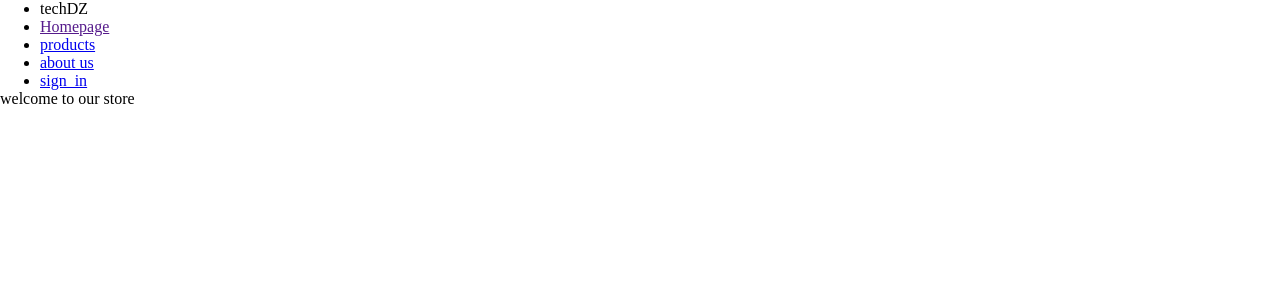
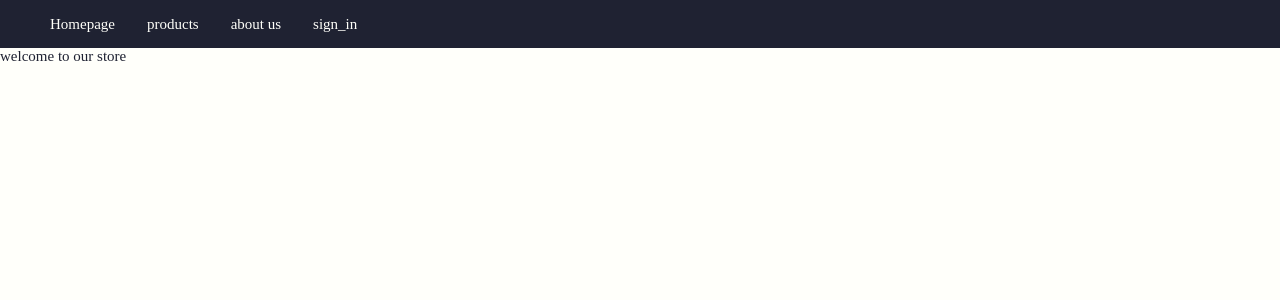
Before and after one commit to ISsam777/dev-web, a PHP site: page / in a window 1280 px wide. Shown: the top 300 px of the page. Run offline with PHP 8.4, Linux system fonts and the light colour scheme.

Commit message:
change html , css

```diff
--- a/css/main.css
+++ b/css/main.css
@@ -6,3 +6,50 @@
 * {
   margin: 0;
 }
+body {
+  background-color: var(--background);
+  font-size: 15px;
+  color: var(--text);
+}
+nav {
+  display: flex;
+  flex-direction: row;
+  justify-content: space-evenly;
+  align-items: center;
+  background-color: var(--text);
+  color: var(--background);
+  width: 100%;
+  height: 3rem;
+}
+/**/
+/*.logo {*/
+/*  font-size: 1.3rem;*/
+/*  font-weight: 900;*/
+/*}*/
+.menu {
+  display: flex;
+  width: 100%;
+  align-items: center;
+  padding: 30px 10px;
+  justify-content: space-between;
+}
+
+ul {
+  display: flex;
+  flex-direction: row;
+  justify-content: center;
+  gap: 2rem;
+  align-items: center;
+  list-style: none;
+}
+
+a {
+  text-decoration: none;
+  color: var(--background);
+}
+a:hover {
+  font-weight: 900;
+  cursor: pointer;
+  transition: 0.3s;
+  color: var(--links);
+}
--- a/index.html
+++ b/index.html
@@ -8,19 +8,21 @@
   </head>
   <body>
     <nav>
-      <ul>
-        <li>techDZ</li>
-        <li><a href="">Homepage</a></li>
+      <!--<h1 class="logo">techDZ</h1>-->
+      <div class="menu">
+        <ul class="nav_links">
+          <li><a href="#">Homepage</a></li>
           <li>
-          <div class="products"><a href="product.html">products</a></div>
+            <a href="product.html">products</a>
           </li>
           <li>
-          <div class="products"><a href="#">about us</a></div>
+            <a href="#">about us</a>
           </li>
           <li>
-          <div class="products"><a href="sign.html">sign_in</a></div>
+            <a href="sign.html">sign_in</a>
           </li>
         </ul>
+      </div>
     </nav>
     <div class="container">welcome to our store</div>
   </body>
```
Lines whose indentation alone changed are shown as unchanged.
